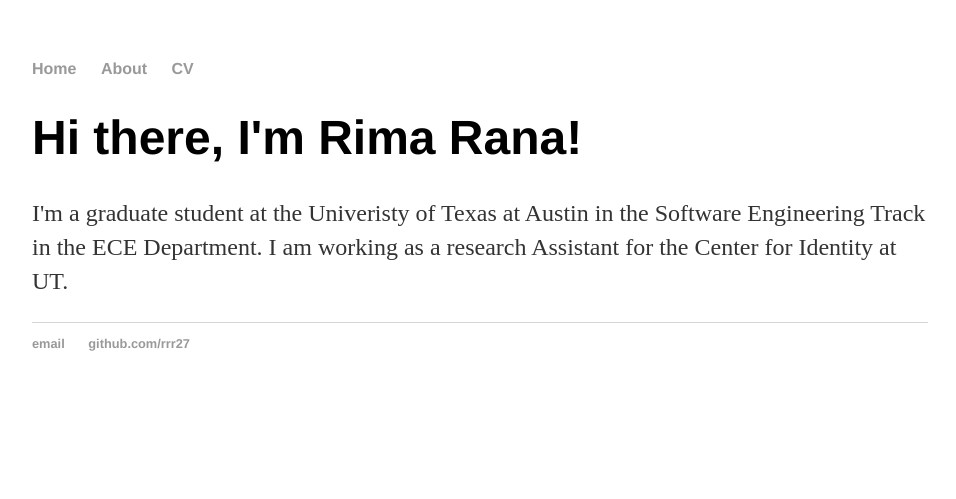
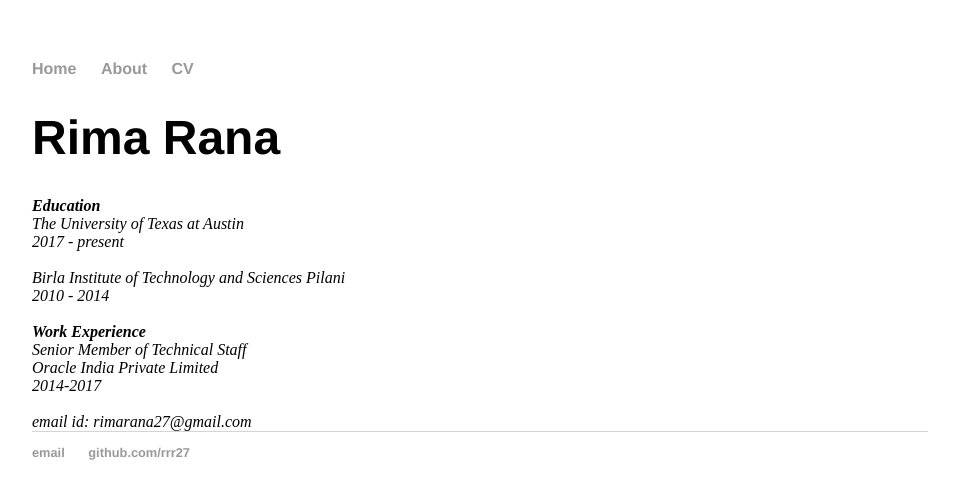
Before and after one commit to rrr27/rrr27.github.io, a Jekyll site: the page built from about/index.html, in a window 1280 px wide. Shown: the top 499 px of the page, without its empty margins (160-1116 px from the left). Built offline with Jekyll 4.4.1, drawn with Linux system fonts in a browser that asks for light colours.

Commit message:
Update index.html

```diff
--- a/about/index.html
+++ b/about/index.html
@@ -2,7 +2,25 @@
 layout: default
 title: Rima Rana
 ---
-<div class="blurb">
-	<h1>Hi there, I'm Rima Rana!</h1>
-	<p>I'm a graduate student at the Univeristy of Texas at Austin in the Software Engineering Track in the ECE Department. I am working as a research Assistant for the Center for Identity at UT.</p>
-</div><!-- /.blurb -->
+<div class="cv">
+
+					<h1>Rima Rana</h1>
+					<address>
+          <strong>Education</strong><br>
+					The University of Texas at Austin<br>
+					2017 - present<br>
+          <br>
+					Birla Institute of Technology and Sciences Pilani<br>
+					2010 - 2014<br>
+          <br>
+
+          <strong>Work Experience</strong><br>
+          Senior Member of Technical Staff<br>
+          Oracle India Private Limited<br>
+          2014-2017<br>
+						<br>
+          <span class="obfuscate">email id: rimarana27@gmail.com</span>
+					</address>
+
+
+	</div>
```
